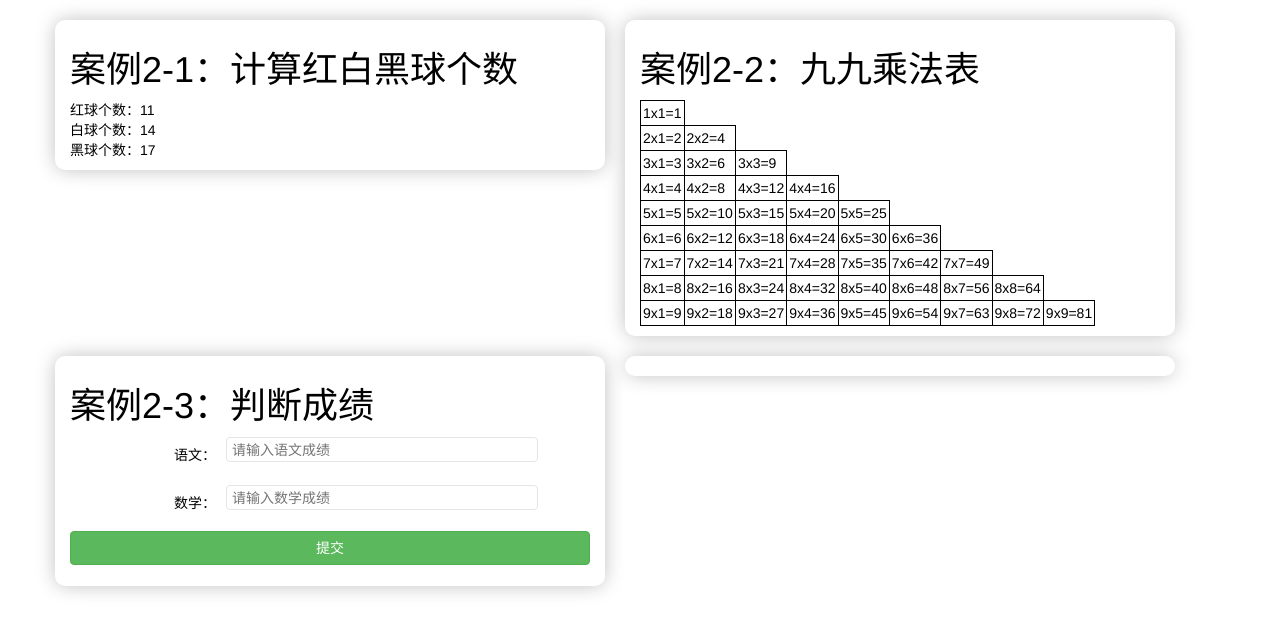
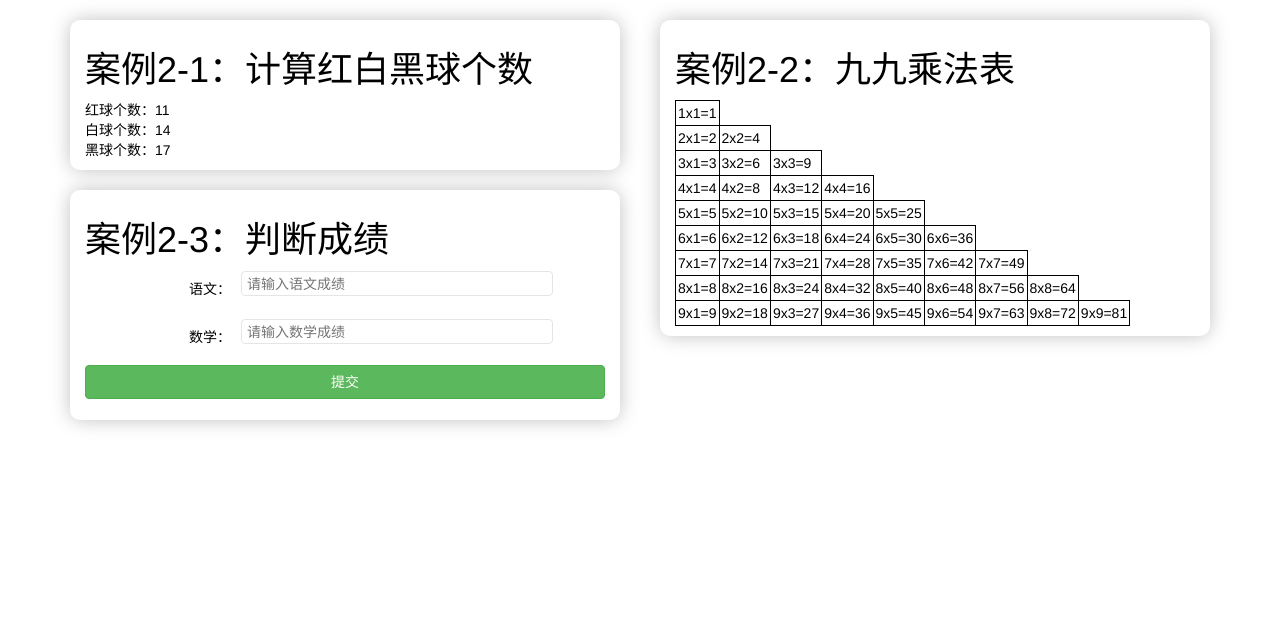
Before and after one commit to allynlin/PHP, a PHP site: the page made by 循环.php in a window 1280 px wide. Shown: the top 633 px of the page. Run offline with PHP 8.4, Linux system fonts and the light colour scheme.

```diff
--- a/圆的周长和面积.php
+++ b/圆的周长和面积.php
@@ -35,11 +35,12 @@
                 </label>
             </form>
         </div>
-        <div class="col-md-6 white-pink" style="margin-left: 10px;">
+
         <?php
         //屏蔽错误信息
         error_reporting(0);
         if ($_POST["bj"]) {
+            echo "<div class='col-md-6 white-pink' style='margin-left: 10px;'>";
             define("pi", 3.14);
             $bj = $_POST["bj"];
             $zc = 2 * pi * $bj;
@@ -119,8 +120,8 @@
             echo "</td></tr>";
             echo "</table>";
         }
+        echo "</div>";
         ?>
-        </div>
     </div>
 </div>
 </body>
--- a/循环.php
+++ b/循环.php
@@ -16,7 +16,8 @@
 <body>
 <div class="container">
     <div class="row">
-        <div class="col-md-6 white-pink" style="margin-right: 10px;">
+        <div class="col-md-6" style="margin-right: 10px;">
+            <div class="col-md-12 white-pink">
                 <h1>案例2-1：计算红白黑球个数</h1>
                 <?php
                 //有红、白、黑三种球若干个，其中红、白球共25个，白、黑球共31个，红、黑球共28个，使用for循环完成计算这三种球的个数
@@ -44,23 +45,7 @@
                 }
                 ?>
             </div>
-        <div class="col-md-6 white-pink" style="margin-left: 10px;">
-            <h1>案例2-2：九九乘法表</h1>
-            <?php
-            echo "<table>";
-            for ($i = 1; $i <= 9; $i++) {
-                echo "<tr>";
-                for ($j = 1; $j <= $i; $j++) {
-                    echo "<td>" . $i . 'x' . $j . '=' . $i * $j . "</td>";
-                }
-                echo "</tr>";
-            }
-            echo "</table>";
-            ?>
-        </div>
-    </div>
-    <div class="row">
-        <div class="col-md-6 white-pink" style="margin-right: 10px;">
+            <div class="col-md-12 white-pink">
                 <h1>案例2-3：判断成绩</h1>
                 <form method="post">
                     <label>
@@ -75,8 +60,7 @@
                         <input class="btn btn-block btn-success" type="submit" value="提交">
                     </label>
                 </form>
-        </div>
-        <div class="col-md-6 white-pink" style="margin-left: 10px;">
+                <div class="text-center">
                     <?php
                     error_reporting(0);
                     if ($_POST) {
@@ -132,5 +116,21 @@
                 </div>
             </div>
         </div>
+        <div class="col-md-6 white-pink" style="margin-left: 10px;">
+            <h1>案例2-2：九九乘法表</h1>
+            <?php
+            echo "<table>";
+            for ($i = 1; $i <= 9; $i++) {
+                echo "<tr>";
+                for ($j = 1; $j <= $i; $j++) {
+                    echo "<td>" . $i . 'x' . $j . '=' . $i * $j . "</td>";
+                }
+                echo "</tr>";
+            }
+            echo "</table>";
+            ?>
+        </div>
+    </div>
+</div>
 </body>
 </html>
--- a/转义字符.php
+++ b/转义字符.php
@@ -8,7 +8,7 @@
 <body>
 <div class="container">
     <div class="row">
-        <div class="col-md-6 white-pink" style="margin-right: 10px;">
+        <div class="col-md-6 white-pink text-center" style="margin-right: 10px;">
             <?php
             echo "\"Why doesn't \"this\" work?\"";
             echo "<br>";
@@ -19,7 +19,7 @@
             echo "\\101BCD";
             ?>
         </div>
-        <div class="col-md-6 white-pink" style="margin-left: 10px;">
+        <div class="col-md-6 white-pink text-center" style="margin-left: 10px;">
             <?php
             echo '"Why doesn\'t "whis" work?" ';
             echo '<br>';
```
Also changed, not shown: 判断数据类型.php (+8 -8 lines), 商品促销.php (+5 -5 lines). Lines whose indentation alone changed are shown as unchanged.
